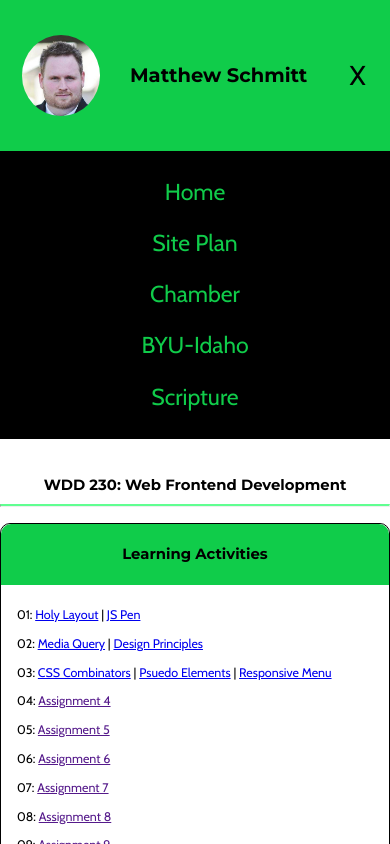
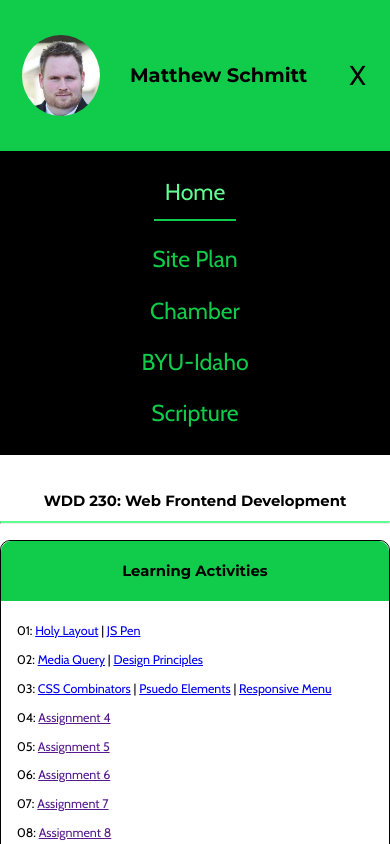
Before and after one commit to schmitty4437/wdd230, a plain HTML site: page index.html in a window 390 px wide. Both pictures are taken after a click on the button "Mobile menu button". Shown: the top 844 px of the page. Drawn offline with nearby package versions, Linux system fonts and the light colour scheme.

Commit message:
w03 chamber updates

```diff
--- a/index.html
+++ b/index.html
@@ -30,7 +30,7 @@
         <button id="menu" title="Mobile menu button"></button>
     </header>
     <nav class="navigation">
-        <a href="#">Home</a>
+        <a href="#" class="active">Home</a>
         <a href="lesson03/chamber-site-plan.html">Site Plan</a>
         <a href="chamber/">Chamber</a>
         <a href="https://www.byui.edu/" target="_blank">BYU-Idaho</a>
--- a/styles/base.css
+++ b/styles/base.css
@@ -82,6 +82,11 @@ nav {
     color: var(--nav-link-color);
  }
 
+ nav .active {
+    border-bottom: 2px solid var(--primary-color);
+    color: var(--nav-link-color);
+ }
+
  .open a {
     display: block;
  }
--- a/styles/larger.css
+++ b/styles/larger.css
@@ -44,6 +44,10 @@
         grid-column: 1 / 4;
     }
 
+    hr {
+        margin-top: 1vw;
+    }
+
     #card-activities {
         grid-column: 1 / 3;
     }
--- a/styles/small.css
+++ b/styles/small.css
@@ -28,4 +28,10 @@
         bottom: 8rem;
         left: 22rem;
     }
+
+    .active {
+        margin: auto;
+        padding-bottom: 0.8rem;
+        margin-bottom: 0.8rem;
+     }
 }
```
